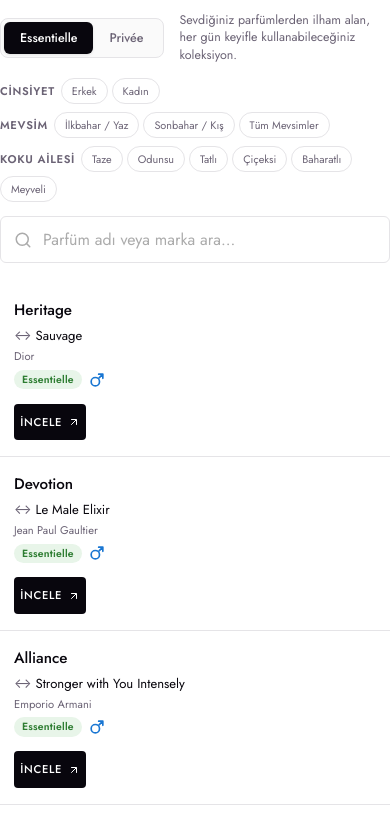
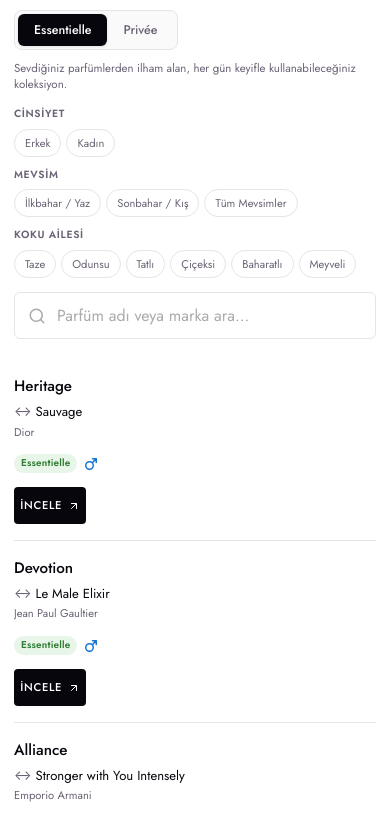
Before and after one commit to emincankarasoy/lunevra-pd, a website built with Vite: page index.html in a window 390 px wide. Shown: the top 815 px of the page. Built offline with nearby package versions, Linux system fonts and the light colour scheme.

Commit message:
Responsive fixes: padding, filters, collection header, mobile cards

```diff
--- a/src/style.css
+++ b/src/style.css
@@ -444,13 +444,24 @@
 
 /* ========== RESPONSIVE ========== */
 @media (max-width: 768px) {
+  #app {
+    padding: 12px 16px;
+  }
+
+  .collection-header {
+    flex-direction: column;
+    align-items: flex-start;
+    gap: 10px;
+  }
+
   .collection-btn {
     padding: 7px 16px;
     font-size: 0.78rem;
   }
 
   .filters {
-    gap: 8px;
+    gap: 10px;
+    flex-direction: column;
   }
 
   .filter-group {
@@ -482,6 +493,30 @@
 }
 
 @media (max-width: 480px) {
+  #app {
+    padding: 10px 14px;
+  }
+
+  .collection-desc {
+    font-size: 0.72rem;
+  }
+
+  .filter-label {
+    font-size: 0.65rem;
+    width: 100%;
+    margin-bottom: 2px;
+  }
+
+  .filter-group {
+    gap: 5px;
+    flex-wrap: wrap;
+  }
+
+  .filter-chip {
+    padding: 5px 10px;
+    font-size: 0.7rem;
+  }
+
   .perfume-table thead {
     display: none;
   }
@@ -495,13 +530,17 @@
   }
 
   .perfume-table tr {
-    padding: 14px;
+    padding: 14px 0;
     border-bottom: 1px solid var(--color-border);
   }
 
   .perfume-table td {
     padding: 2px 0;
     border-bottom: none;
+  }
+
+  .perfume-table td:nth-child(3) {
+    margin-top: 8px;
   }
 
   .perfume-table td:last-child {
@@ -534,4 +573,14 @@
     border: none;
     border-radius: 0;
   }
+
+  .col-badge {
+    font-size: 0.62rem;
+    padding: 2px 7px;
+  }
+
+  .gender-icon {
+    width: 18px;
+    height: 18px;
+  }
 }
```
